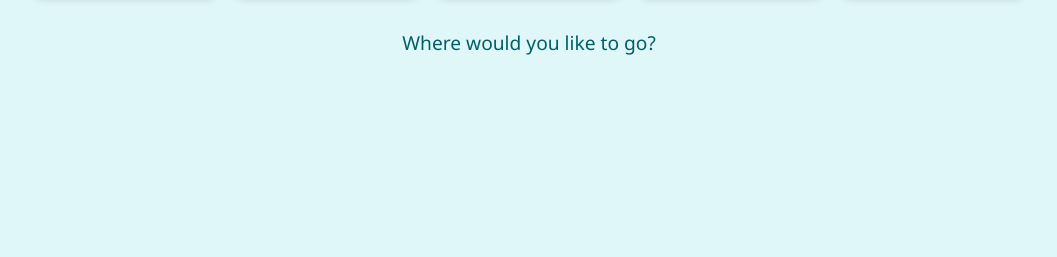
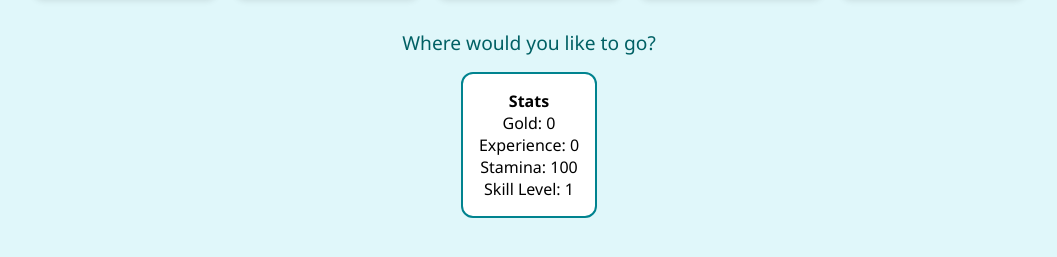
Before and after one commit to foxrain4/game-fishvale, a plain HTML site: page index.html in a window 1280 px wide. Shown: the part 187-444 px from the top of the page, without its empty margins (111-1168 px from the left). Drawn offline with Linux system fonts and the light colour scheme.

Commit message:
Update index.html

```diff
--- a/index.html
+++ b/index.html
@@ -11,7 +11,7 @@
       text-align: center;
       padding: 2rem;
     }
-    .map-container, .npc-container, .inventory-container {
+    .map-container, .npc-container, .stats-container {
       display: flex;
       justify-content: center;
       gap: 1rem;
@@ -39,6 +39,12 @@
     .hidden {
       display: none;
     }
+    .stats {
+      background: #ffffff;
+      padding: 1rem;
+      border-radius: 12px;
+      border: 2px solid #00838f;
+    }
   </style>
 </head>
 <body>
@@ -53,8 +59,8 @@
     <div class="button" onclick="talkToNPC()">Talk to Local</div>
   </div>
 
-  <div class="inventory-container">
-    <div class="inventory" id="inventory"></div>
+  <div class="stats-container">
+    <div class="stats" id="stats"></div>
   </div>
 
   <script>
@@ -83,15 +89,23 @@
       "Nettle Eel", "Rockling", "Ripplefin", "Zephyr Swimmer", "Thorn Perch"
     ];
 
+    const localNames = ["Finn", "Luna", "Tide", "Marlin", "Bree", "Coral", "River", "Kai"];
+
     const mapContainer = document.getElementById('map');
     const output = document.getElementById('output');
-    const inventoryDisplay = document.getElementById('inventory');
+    const statsDisplay = document.getElementById('stats');
     const explorationArea = document.getElementById('exploration');
     const autoFishingBtn = document.getElementById('autoFishingBtn');
 
     let currentLocation = null;
-    let inventory = [];
     let autoFishingInterval = null;
+
+    let playerStats = {
+      gold: 0,
+      experience: 0,
+      stamina: 100,
+      skills: 1
+    };
 
     function renderMap() {
       mapContainer.innerHTML = '';
@@ -119,10 +133,20 @@
     }
 
     function startFishing() {
+      if (playerStats.stamina <= 0) {
+        output.textContent = "You're too tired to fish. Rest up!";
+        return;
+      }
       const caught = fishNames[Math.floor(Math.random() * fishNames.length)];
-      inventory.push(caught);
-      output.textContent = `You caught a ${caught}!`;
-      updateInventory();
+      const earnedGold = Math.floor(Math.random() * 10) + 1;
+      const earnedXP = Math.floor(Math.random() * 5) + 1;
+
+      playerStats.gold += earnedGold;
+      playerStats.experience += earnedXP;
+      playerStats.stamina -= 5;
+
+      output.textContent = `You caught a ${caught}! (+${earnedGold} gold, +${earnedXP} XP)`;
+      updateStats();
     }
 
     function toggleAutoFishing() {
@@ -141,6 +165,7 @@
     }
 
     function talkToNPC() {
+      const npc = localNames[Math.floor(Math.random() * localNames.length)];
       const phrases = [
         "The fish are biting better near the waterfall today.",
         "Did you know there's a golden trout in Willow Creek?",
@@ -149,18 +174,21 @@
         "I heard there's a glowing fish in Cinder Cavern."
       ];
       const randomPhrase = phrases[Math.floor(Math.random() * phrases.length)];
-      output.textContent = `Local says: \"${randomPhrase}\"`;
+      output.textContent = `${npc} says: \"${randomPhrase}\"`;
     }
 
-    function updateInventory() {
-      const counts = inventory.reduce((acc, fish) => {
-        acc[fish] = (acc[fish] || 0) + 1;
-        return acc;
-      }, {});
-      inventoryDisplay.innerHTML = `<strong>Inventory:</strong><br>` + Object.entries(counts).map(([fish, count]) => `${fish}: ${count}`).join('<br>');
+    function updateStats() {
+      statsDisplay.innerHTML = `
+        <strong>Stats</strong><br>
+        Gold: ${playerStats.gold}<br>
+        Experience: ${playerStats.experience}<br>
+        Stamina: ${playerStats.stamina}<br>
+        Skill Level: ${playerStats.skills}
+      `;
     }
 
     renderMap();
+    updateStats();
   </script>
 </body>
 </html>
```
